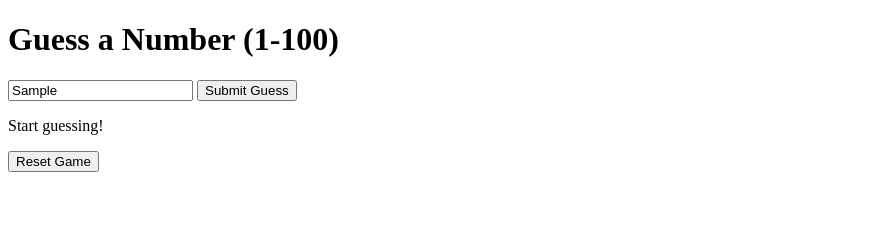
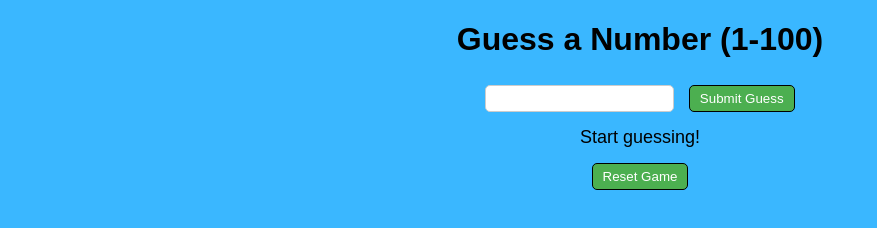
Before and after one commit to Cappyba1/Guessing_gaem, a plain HTML site: page index.html in a window 1280 px wide. Both pictures are taken after typing "Sample" into the empty fields and a click on the button "Submit Guess". Shown: the whole page, without its empty margins (0-877 px from the left). Drawn offline with Linux system fonts and the light colour scheme.

Commit message:
Quality of life changes

```diff
--- a/game.js
+++ b/game.js
@@ -18,9 +18,11 @@ function checkGuess() {
         message.innerHTML = "Pick a number between 1 and 100, dumbass!";
     } else if (userGuess < secretNumber) {
         message.innerHTML = "Too low! Try again.";
+
     } else if (userGuess > secretNumber) {
         message.innerHTML = "Too high! Try again.";
     } else if (userGuess == secretNumber) {
         message.innerHTML = "You got it! Nice one!";
     }
+    document.getElementById("guessInput").value = " ";
 }
--- a/index.html
+++ b/index.html
@@ -2,7 +2,7 @@
 <html>
 <head>
     <title>Guess the Number</title>
-    <link rel="stylesheet" href="styles.css">
+    <link rel="stylesheet" href="style.css">
 </head>
 <body>
     <h1>Guess a Number (1-100)</h1>
--- a/style.css
+++ b/style.css
@@ -12,7 +12,9 @@ input {
     border: 1px solid #ccc; /* Light gray border */
     border-radius: 5px; /* Rounded corners */
 }
-
+button:hover {
+    background-color: #45a049; /* Darker green on hover */
+}
 button {
     margin: 5px;
     padding: 5px 10px;
```
